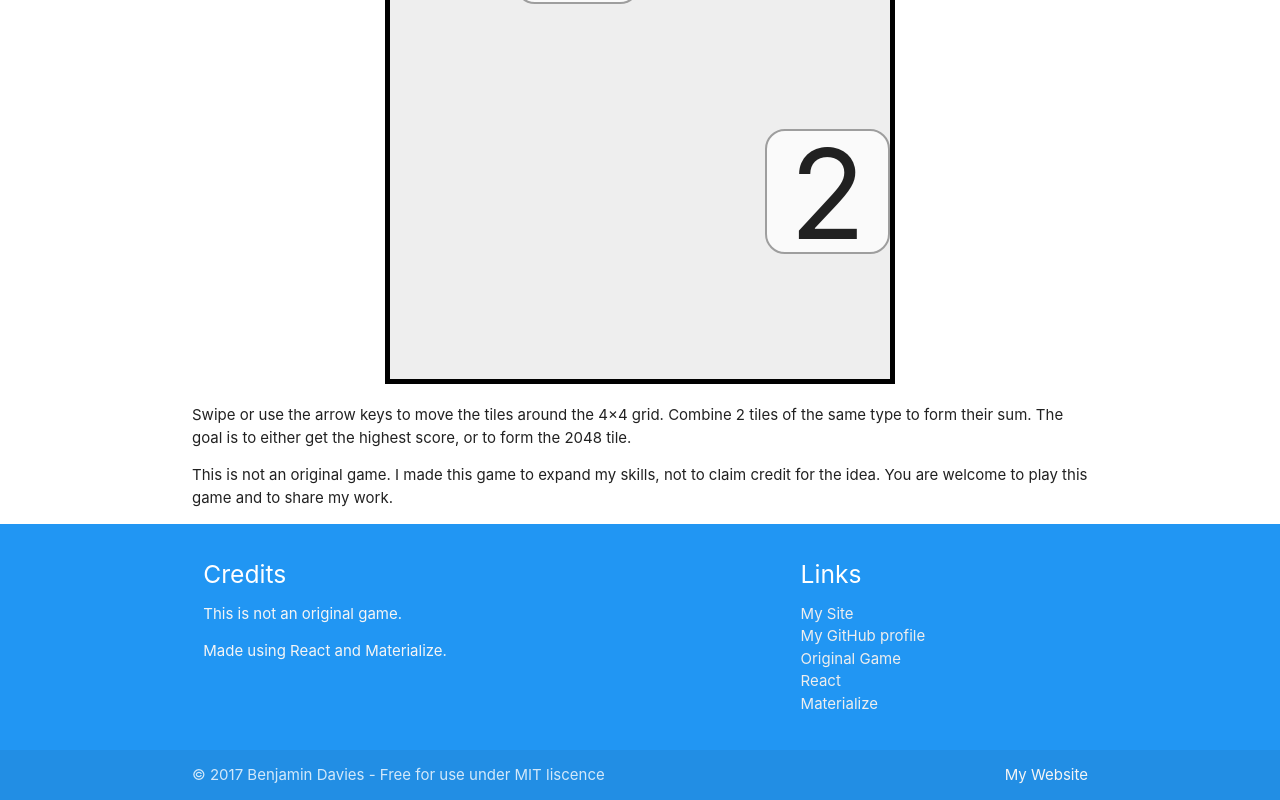
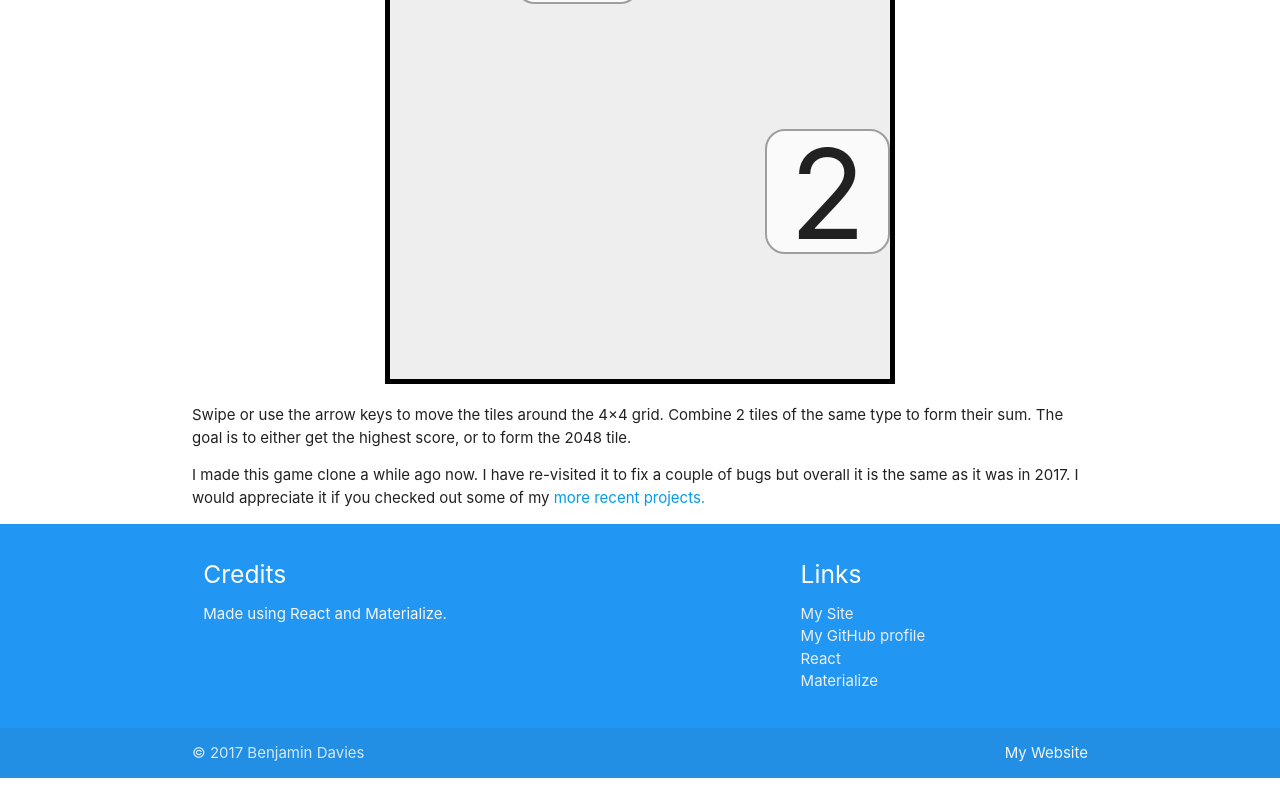
Before and after one commit to Benjamin-Davies/2048, a React (Create React App) app: page / in a window 1280 px wide. Shown: the part 318-1118 px from the top of the page. After the commit the page ends 1096 px from the top, so only its background shows below. Built offline with nearby package versions, Linux system fonts and the light colour scheme.

Commit message:
Update description

```diff
--- a/src/App.tsx
+++ b/src/App.tsx
@@ -19,9 +19,8 @@ class App extends React.Component {
             is to either get the highest score, or to form the 2048 tile.
           </p>
           <p>
-            This is not an original game. I made this game to expand my skills,
-            not to claim credit for the idea. You are welcome to play this game
-            and to share my work.
+            I made this game clone a while ago now. I have re-visited it to fix a couple of bugs but overall it is the same as it was in 2017. I would appreciate it if you checked out some of my{' '}
+            <a href="/">more recent projects.</a>
           </p>
         </section>
         <footer className="page-footer blue">
@@ -29,9 +28,6 @@ class App extends React.Component {
             <div className="row">
               <div className="col l6 s12">
                 <h5 className="white-text">Credits</h5>
-                <p className="grey-text text-lighten-4">
-                  This is not an original game.
-                </p>
                 <p className="grey-text text-lighten-4">
                   Made using React and Materialize.
                 </p>
@@ -58,14 +54,6 @@ class App extends React.Component {
                   <li>
                     <a
                       className="grey-text text-lighten-3"
-                      href="https://gabrielecirulli.github.io/2048/"
-                    >
-                      Original Game
-                    </a>
-                  </li>
-                  <li>
-                    <a
-                      className="grey-text text-lighten-3"
                       href="https://reactjs.org/"
                     >
                       React
@@ -85,7 +73,7 @@ class App extends React.Component {
           </div>
           <div className="footer-copyright">
             <div className="container">
-              © 2017 Benjamin Davies - Free for use under MIT liscence
+              © 2017 Benjamin Davies
               <a
                 className="grey-text text-lighten-4 right"
                 href="https://benjamin-davies.github.io/"
```
